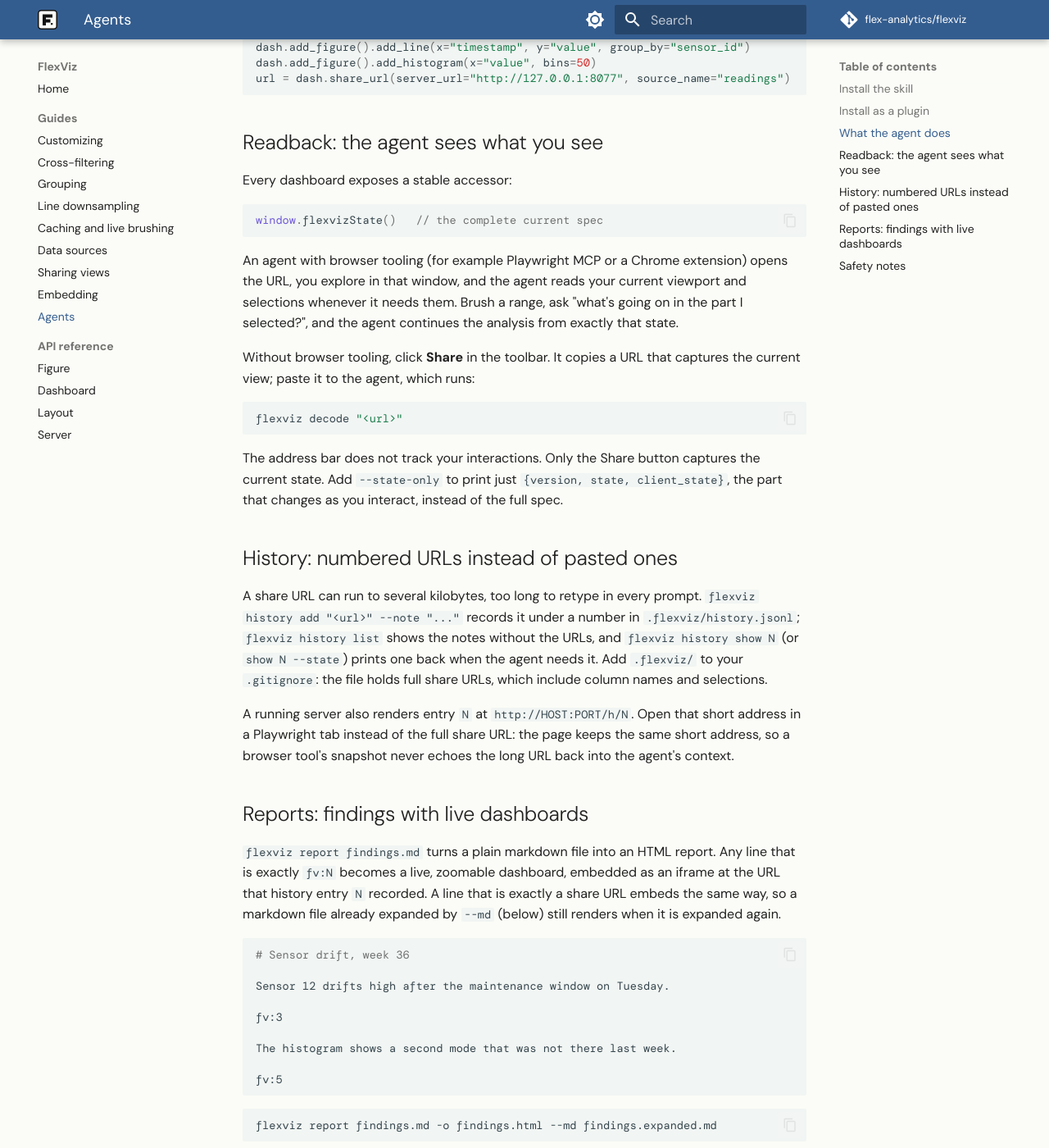
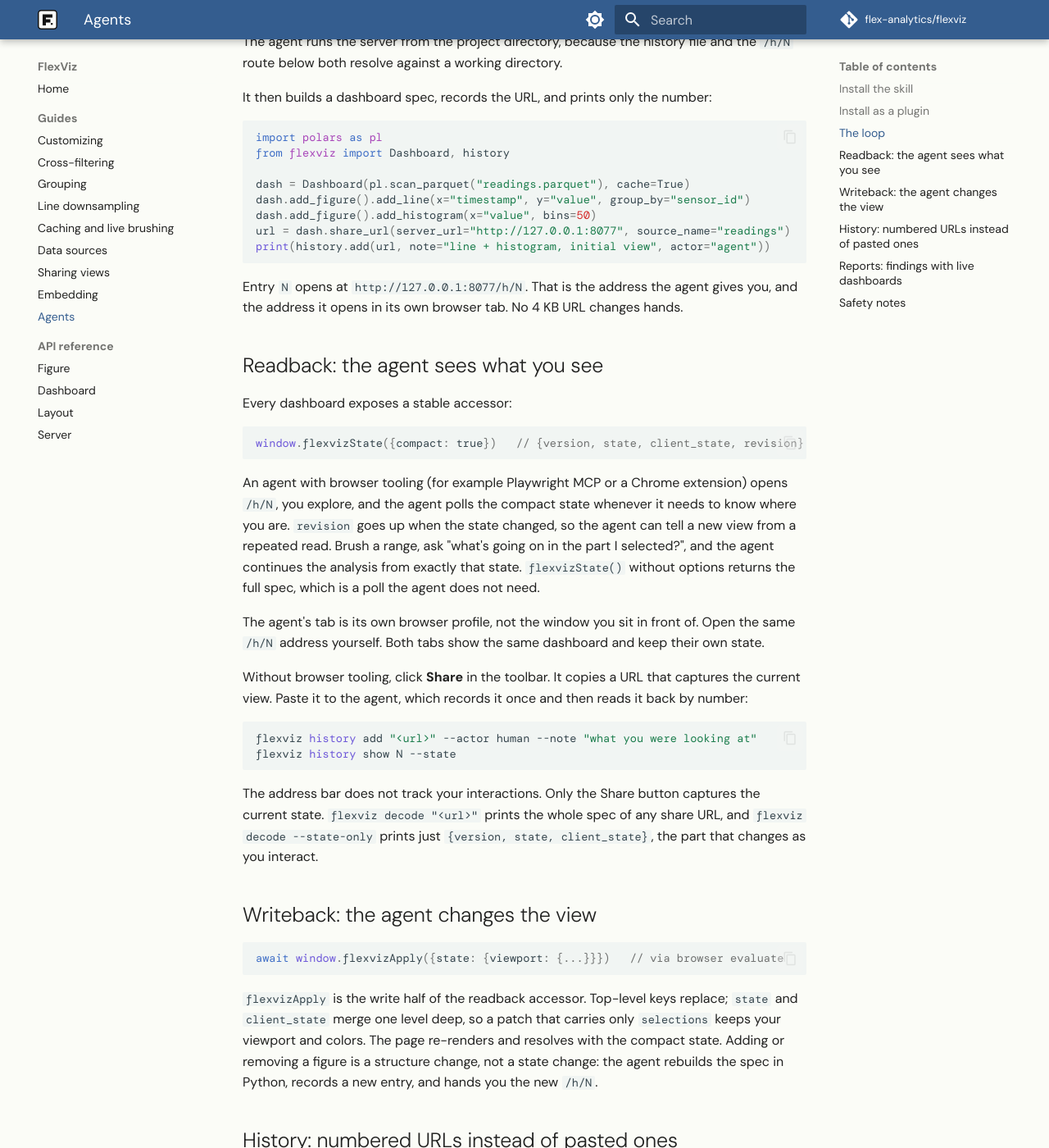
Before and after one commit to flex-analytics/flexviz, an MkDocs documentation site: the page built from docs/guides/ai-agents.md, in a window 1280 px wide and 1400 px high, scrolled down 1612 px. Shown: the whole window at 82% size. Built offline with MkDocs 1.6.1 and Material for MkDocs 9.7.7, drawn with Linux system fonts in a browser that asks for light colours; some web fonts are replaced; comment, search, counter and statistics services are not loaded; some of the changed text lies outside the part shown.

Commit message:
docs: describe the agent loop and history in the guide and architecture

````diff
--- a/docs/guides/ai-agents.md
+++ b/docs/guides/ai-agents.md
@@ -56,7 +56,13 @@ Both read the same `SKILL.md` that the wheel ships, so the three install
 paths give the same skill. The skill then asks to install the `flexviz`
 package when a task needs it.
 
-## What the agent does
+## The loop
+
+A share URL carries the complete spec, so it runs to several kilobytes. That
+is a real cost for an agent: one URL is near 1.3k tokens, and browser tools
+echo the page URL in every snapshot. The loop below keeps URLs out of the
+agent's context. The agent records each one under a number and works with the
+number.
 
 ```bash
 flexviz schema readings.parquet      # columns and dtypes, as JSON
@@ -68,58 +74,86 @@ cubes and live brushing for files that do not change while serving. The
 server is ready when `GET /sources` names your source. A bare "it answered"
 check is not enough, because another server can already own the port.
 
-The agent then builds a dashboard spec and mints a URL without opening a
-browser:
+The agent runs the server from the project directory, because the history
+file and the `/h/N` route below both resolve against a working directory.
+
+It then builds a dashboard spec, records the URL, and prints only the number:
 
 ```python
 import polars as pl
-from flexviz import Dashboard
+from flexviz import Dashboard, history
 
 dash = Dashboard(pl.scan_parquet("readings.parquet"), cache=True)
 dash.add_figure().add_line(x="timestamp", y="value", group_by="sensor_id")
 dash.add_figure().add_histogram(x="value", bins=50)
 url = dash.share_url(server_url="http://127.0.0.1:8077", source_name="readings")
+print(history.add(url, note="line + histogram, initial view", actor="agent"))
 ```
+
+Entry `N` opens at `http://127.0.0.1:8077/h/N`. That is the address the agent
+gives you, and the address it opens in its own browser tab. No 4 KB URL
+changes hands.
 
 ## Readback: the agent sees what you see
 
 Every dashboard exposes a stable accessor:
 
 ```js
-window.flexvizState()   // the complete current spec
+window.flexvizState({compact: true})   // {version, state, client_state, revision}
 ```
 
 An agent with browser tooling (for example Playwright MCP or a Chrome
-extension) opens the URL, you explore in that window, and the agent reads
-your current viewport and selections whenever it needs them. Brush a range,
-ask "what's going on in the part I selected?", and the agent continues the
-analysis from exactly that state.
+extension) opens `/h/N`, you explore, and the agent polls the compact state
+whenever it needs to know where you are. `revision` goes up when the state
+changed, so the agent can tell a new view from a repeated read. Brush a
+range, ask "what's going on in the part I selected?", and the agent continues
+the analysis from exactly that state. `flexvizState()` without options
+returns the full spec, which is a poll the agent does not need.
 
-Without browser tooling, click **Share** in the toolbar. It copies a URL
-that captures the current view; paste it to the agent, which runs:
+The agent's tab is its own browser profile, not the window you sit in front
+of. Open the same `/h/N` address yourself. Both tabs show the same dashboard
+and keep their own state.
+
+Without browser tooling, click **Share** in the toolbar. It copies a URL that
+captures the current view. Paste it to the agent, which records it once and
+then reads it back by number:
 
 ```bash
-flexviz decode "<url>"
+flexviz history add "<url>" --actor human --note "what you were looking at"
+flexviz history show N --state
 ```
 
 The address bar does not track your interactions. Only the Share button
-captures the current state. Add `--state-only` to print just
-`{version, state, client_state}`, the part that changes as you interact,
-instead of the full spec.
+captures the current state. `flexviz decode "<url>"` prints the whole spec of
+any share URL, and `flexviz decode --state-only` prints just
+`{version, state, client_state}`, the part that changes as you interact.
+
+## Writeback: the agent changes the view
+
+```js
+await window.flexvizApply({state: {viewport: {...}}})   // via browser evaluate
+```
+
+`flexvizApply` is the write half of the readback accessor. Top-level keys
+replace; `state` and `client_state` merge one level deep, so a patch that
+carries only `selections` keeps your viewport and colors. The page re-renders
+and resolves with the compact state. Adding or removing a figure is a
+structure change, not a state change: the agent rebuilds the spec in Python,
+records a new entry, and hands you the new `/h/N`.
 
 ## History: numbered URLs instead of pasted ones
 
-A share URL can run to several kilobytes, too long to retype in every
-prompt. `flexviz history add "<url>" --note "..."` records it under a
-number in `.flexviz/history.jsonl`; `flexviz history list` shows the notes
-without the URLs, and `flexviz history show N` (or `show N --state`) prints
-one back when the agent needs it. Add `.flexviz/` to your `.gitignore`:
-the file holds full share URLs, which include column names and selections.
+`flexviz history add "<url>" --note "..."` records a URL under a number in
+`.flexviz/history.jsonl`. `flexviz history list` shows the notes without the
+URLs, and `flexviz history show N` (or `show N --state`) prints one back when
+it is really needed. Add `.flexviz/` to your `.gitignore`: the file holds full
+share URLs, which include column names and selections.
 
-A running server also renders entry `N` at `http://HOST:PORT/h/N`. Open
-that short address in a Playwright tab instead of the full share URL: the
-page keeps the same short address, so a browser tool's snapshot never
-echoes the long URL back into the agent's context.
+The file belongs to one working directory and grows across sessions, so
+numbers never restart and an old entry still opens at `/h/N` after a server
+restart, as long as the same file is served under the same source name. Two
+agents working in one directory at the same time can take the same number, so
+give each agent session its own directory.
 
 ## Reports: findings with live dashboards
 
````
Also changed, not shown: Architecture.md (+12 -0 lines), CHANGELOG.md (+18 -0 lines).
